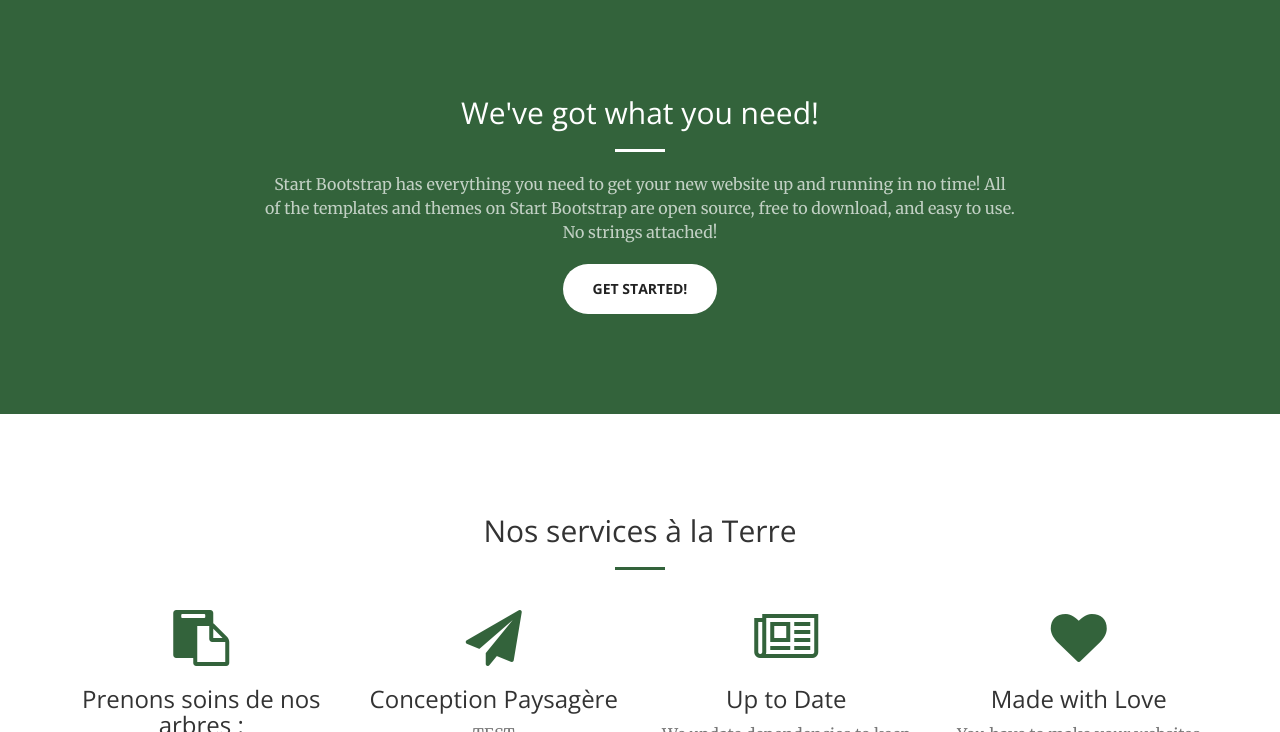
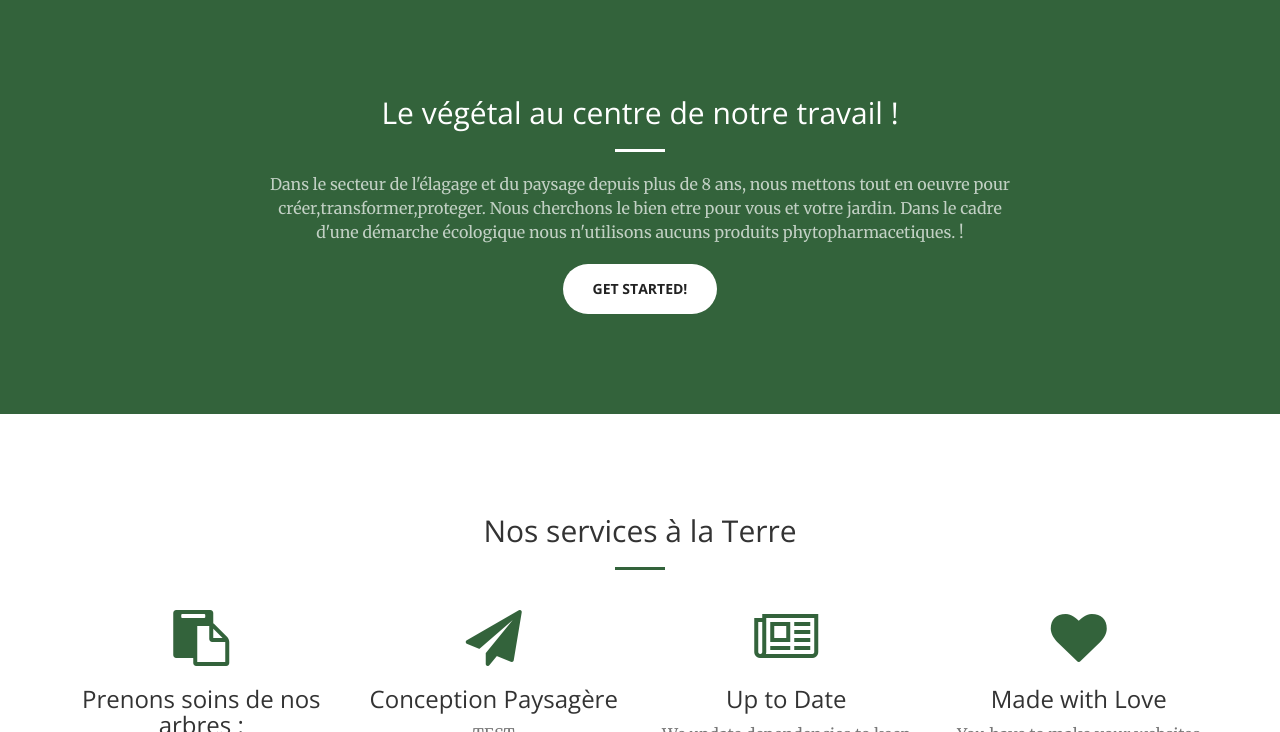
Before and after one commit to 3Abres/3Abres.github.io, a Jekyll site: the page built from index.html, in a window 1280 px wide and 900 px high, scrolled down 736 px, cut to the strip 168-900 px from the top of the window. Built offline with Jekyll 4.4.1, drawn with Linux system fonts in a browser that asks for light colours.

Commit message:
Update call-to-action.html

```diff
--- a/_includes/call-to-action.html
+++ b/_includes/call-to-action.html
@@ -2,9 +2,9 @@
     <div class="container">
         <div class="row">
             <div class="col-lg-8 col-lg-offset-2 text-center">
-                <h2 class="section-heading">We've got what you need!</h2>
+                <h2 class="section-heading"> Le végétal au centre de notre travail !</h2>
                 <hr class="light">
-                <p class="text-faded">Start Bootstrap has everything you need to get your new website up and running in no time! All of the templates and themes on Start Bootstrap are open source, free to download, and easy to use. No strings attached!</p>
+                <p class="text-faded"> Dans le secteur de l'élagage et du paysage depuis plus de 8 ans, nous mettons tout en oeuvre pour créer,transformer,proteger. Nous cherchons le bien etre pour vous et votre jardin. Dans le cadre d'une démarche écologique nous n'utilisons aucuns produits phytopharmacetiques.  !</p>
                 <a href="#" class="btn btn-default btn-xl">Get Started!</a>
             </div>
         </div>
```
